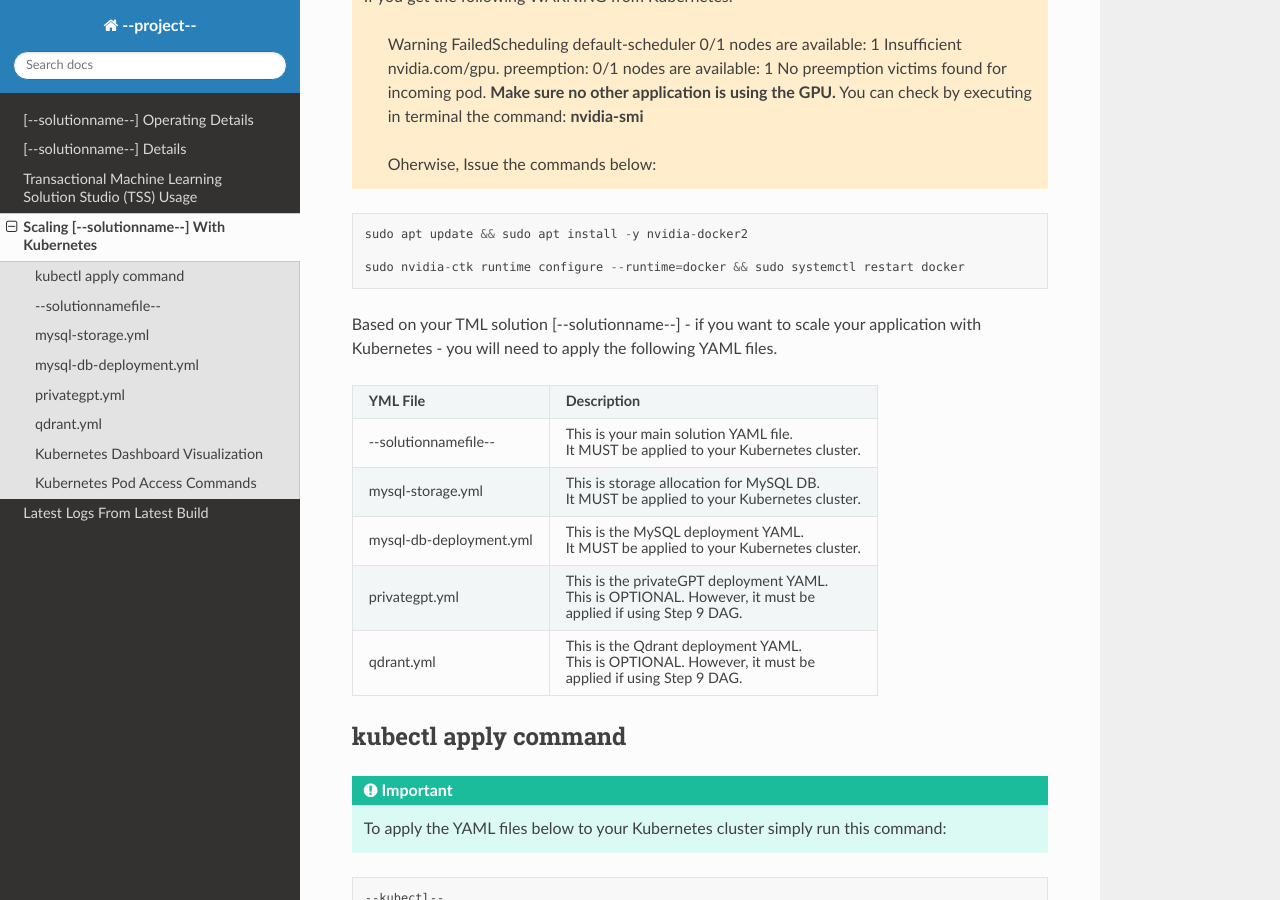
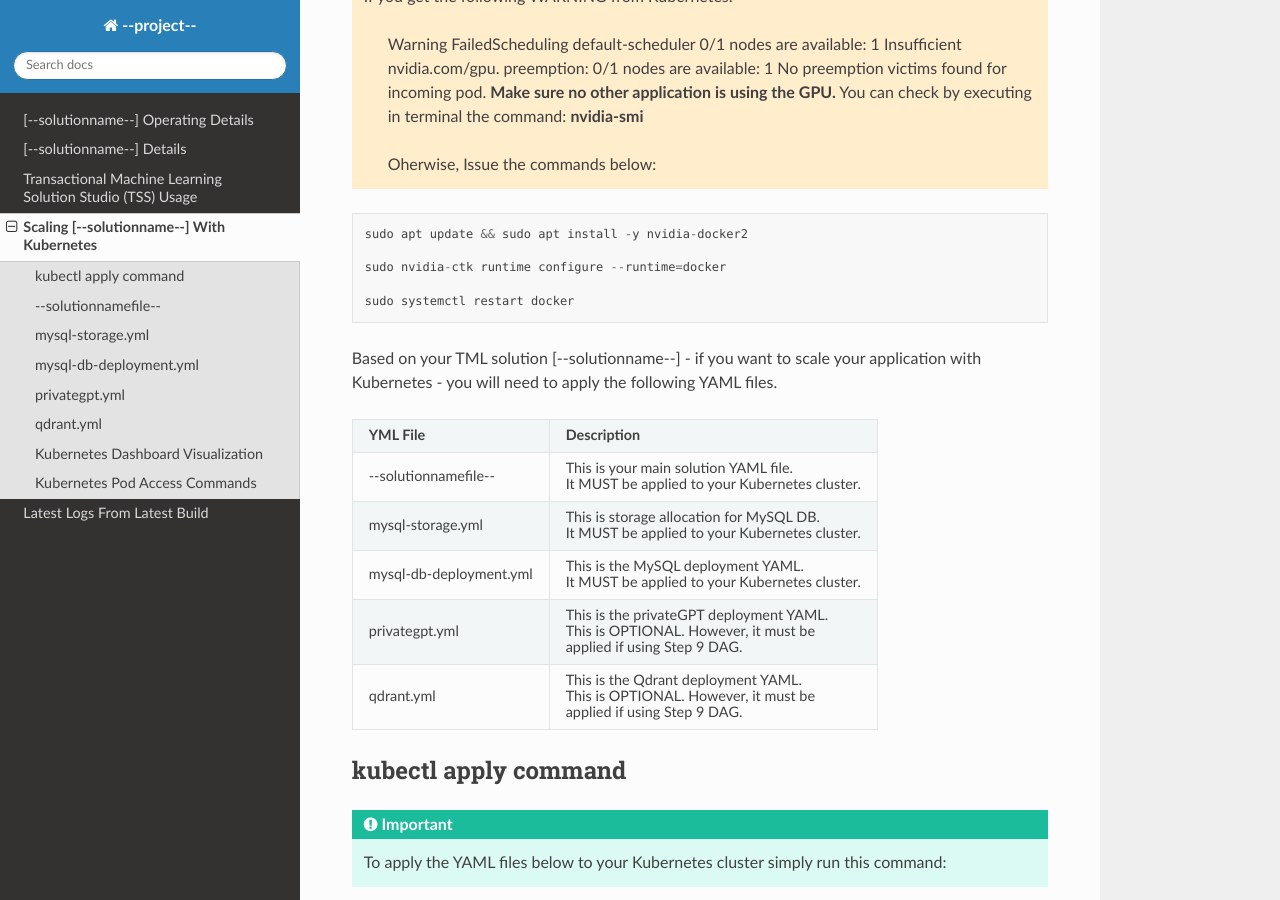
Before and after one commit to vanesalcb06/tssproject2-2b5c, a Sphinx documentation site: the page built from docs/source/kube.rst, in a window 1280 px wide and 900 px high, scrolled down 682 px. Built offline with Sphinx 7.4.7 and the Read the Docs theme 3.1.0, drawn with Linux system fonts in a browser that asks for light colours.

```diff
--- a/docs/source/kube.rst
+++ b/docs/source/kube.rst
@@ -28,7 +28,9 @@ You can scale your solution with Kubernetes.  To do so, will will need to apply
 
    sudo apt update && sudo apt install -y nvidia-docker2
 
-   sudo nvidia-ctk runtime configure --runtime=docker && sudo systemctl restart docker
+   sudo nvidia-ctk runtime configure --runtime=docker
+
+   sudo systemctl restart docker
 
 
 Based on your TML solution [--solutionname--] - if you want to scale your application with Kubernetes - you will need to apply the following YAML files.
```
